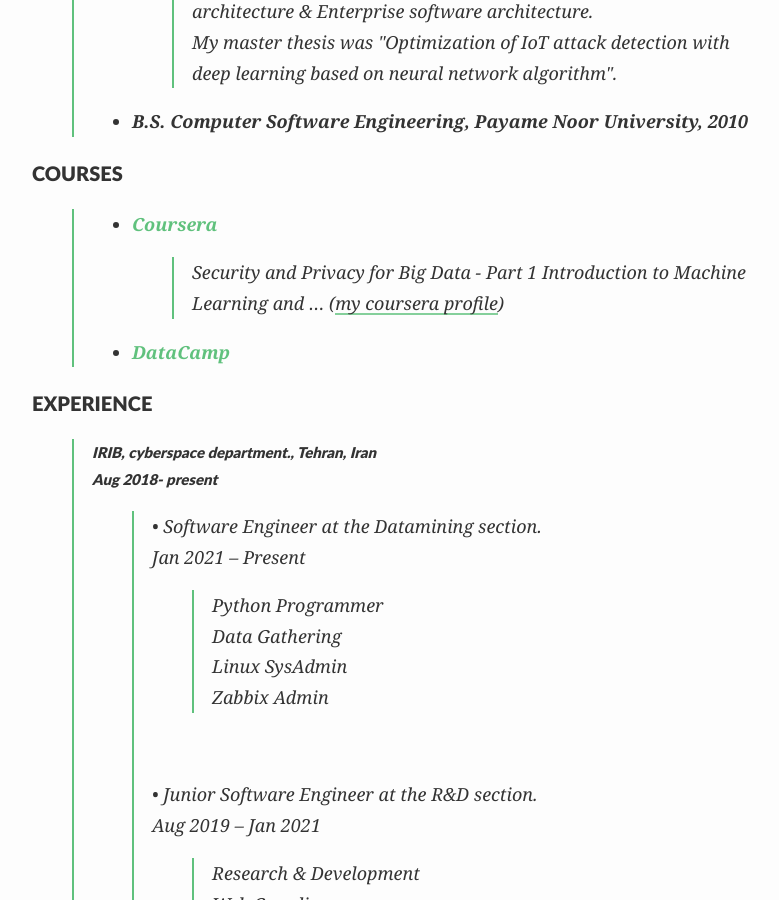
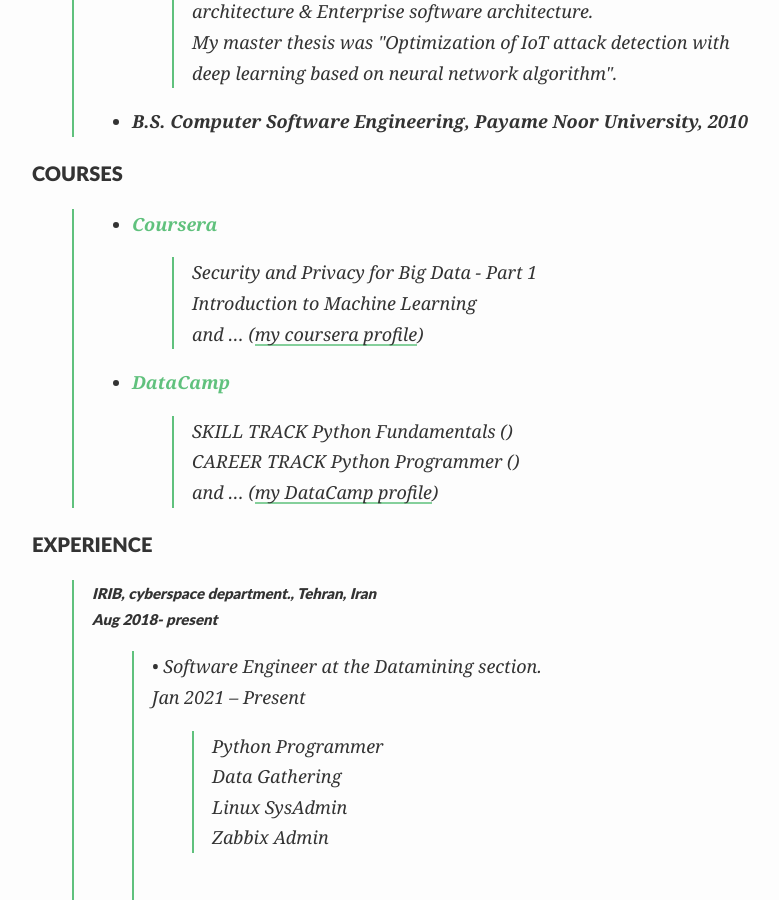
Before and after one commit to KavehRS/website, a Jekyll site: the page built from index.md, in a window 1280 px wide and 900 px high, scrolled down 739 px. Shown: the whole window, without its empty margins (208-987 px from the left). Built offline with Jekyll 4.4.1, drawn with Linux system fonts in a browser that asks for light colours; nearby versions of some CDN libraries.

Commit message:
Update index.md

```diff
--- a/index.md
+++ b/index.md
@@ -36,13 +36,14 @@ The social-icons footer can be used to link profiles from GitHub, OrcID and Reas
 
 
 >- <strong>[Coursera](https://www.coursera.org/user/53af89539f2cd0ad9a781d465a0dfdca) <strong>
->> Security and Privacy for Big Data - Part 1
->>  Introduction to Machine Learning
+>> Security and Privacy for Big Data - Part 1<br>
+>>  Introduction to Machine Learning<br>
 >> and ...  ([my coursera profile](https://www.coursera.org/user/53af89539f2cd0ad9a781d465a0dfdca))
 >>
 >- <strong>[DataCamp](https://www.datacamp.com/profile/kavehrs) <strong>
->>
->>
+>>SKILL TRACK Python Fundamentals () <br>
+>>CAREER TRACK Python Programmer () <br>
+>>and ...  ([my DataCamp profile](https://www.datacamp.com/profile/kavehrs))
 >>
 
 
```
